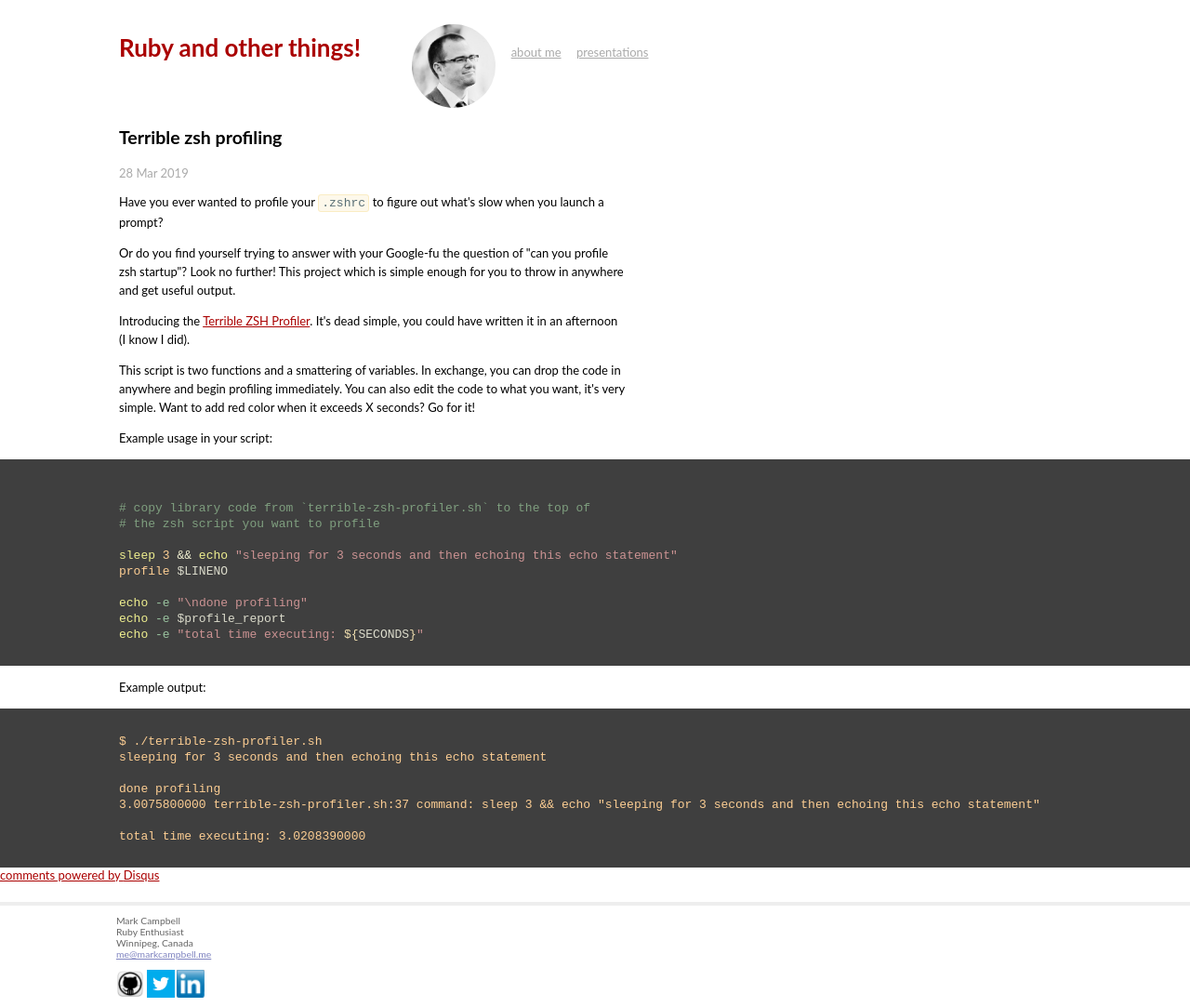
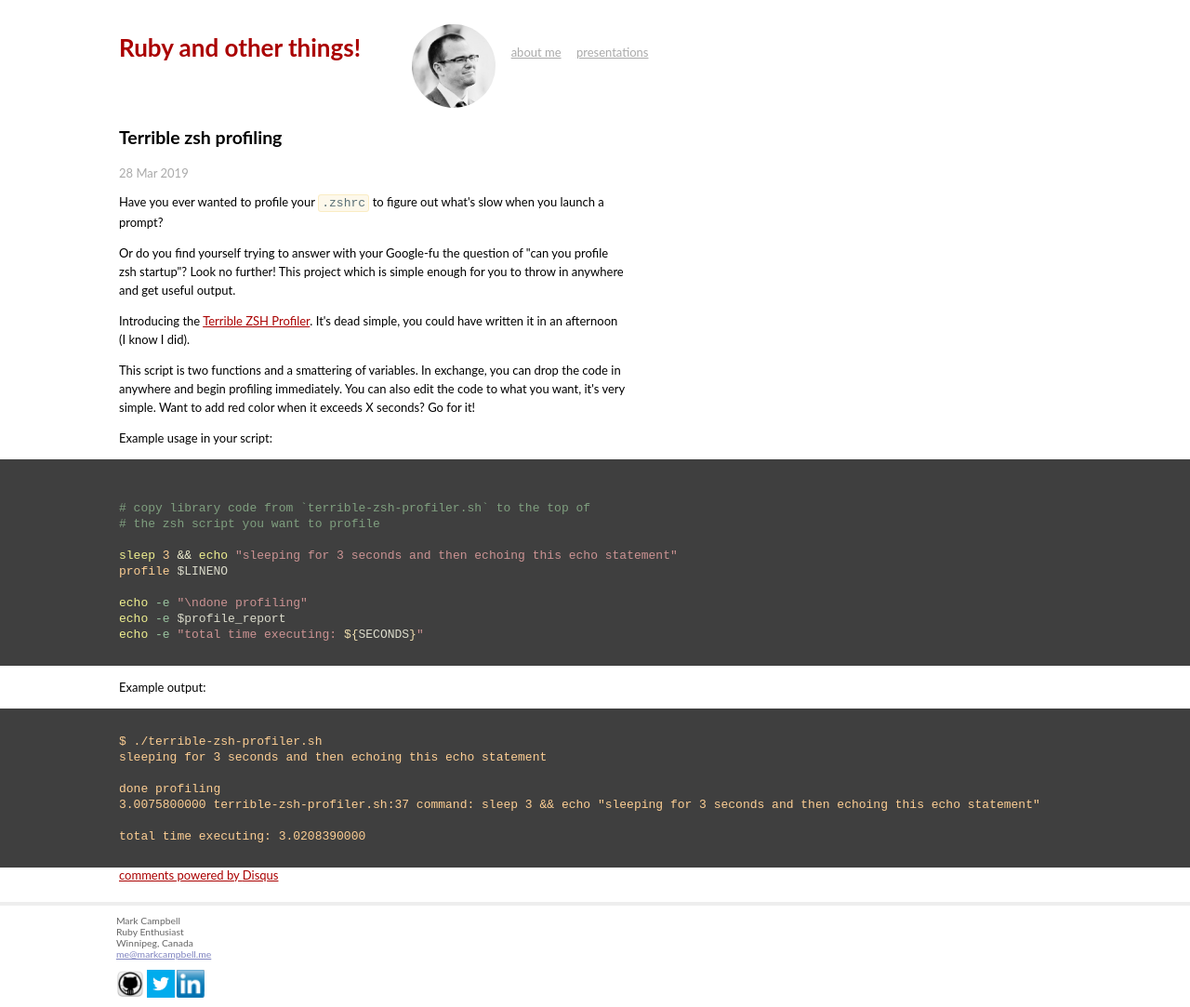
Before and after one commit to Nitrodist/markcampbell.me, a Jekyll site: the page built from _posts/2019-03-28-terrible-zsh-profiling.md, in a window 1280 px wide. Shown: the whole page at 93% size. Built offline with Jekyll 4.4.1, drawn with Linux system fonts in a browser that asks for light colours; comment, search, counter and statistics services are not loaded.

Commit message:
Fix disqus layout a bit

```diff
--- a/_layouts/post.html
+++ b/_layouts/post.html
@@ -8,6 +8,7 @@ layout: default
 {{ content }}
 </div>
 
+<div id="markcampbell_me_disqus_container">
   <div id="disqus_thread"></div>
   <script type="text/javascript">
       /* * * CONFIGURATION VARIABLES: EDIT BEFORE PASTING INTO YOUR WEBPAGE * * */
@@ -22,3 +23,4 @@ layout: default
   </script>
   <noscript>Please enable JavaScript to view the <a href="http://disqus.com/?ref_noscript">comments powered by Disqus.</a></noscript>
   <a href="http://disqus.com" class="dsq-brlink">comments powered by <span class="logo-disqus">Disqus</span></a>
+</div>
--- a/css/main.css
+++ b/css/main.css
@@ -17,7 +17,7 @@ body {
   font: 13px "Lato", "Helvetica Neue", Helvetica, Arial, sans-serif;
 }
 
-h1, h2, h3, h4, h5, h6, p, ul, ol, pre {
+h1, h2, h3, h4, h5, h6, p, ul, ol, pre, iframe {
   margin: 1em 2em 1em 10%;
 }
 
@@ -129,9 +129,15 @@ a.extra:hover {
   height: 30px;
 }
 
-#disqus_thread {
+#markcampbell_me_disqus_container {
   margin-left: 10%;
   margin-right: 10%;
+}
+
+
+#disqus_thread iframe {
+  margin-right: 0;
+  margin-left: 0;
 }
 
 /*****************************************************************************/
```
Lines whose indentation alone changed are shown as unchanged.
